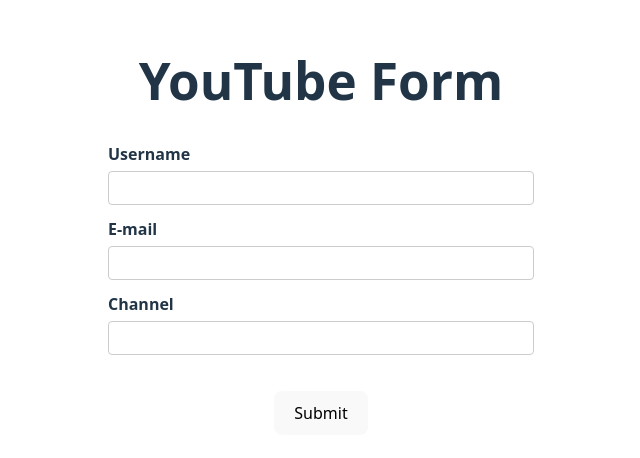
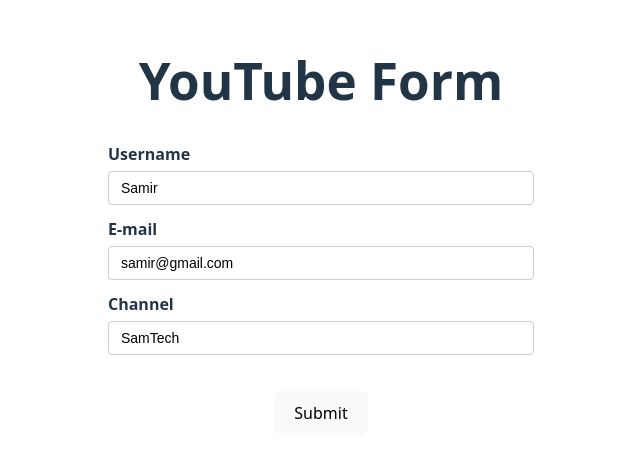
Before and after one commit to sa-mamun/react-hook-form-demo, a React (Vite) app: page / in a window 1280 px wide. Shown: the part 174-632 px from the top of the page, without its empty margins (319-959 px from the left). Built offline with nearby package versions, Linux system fonts and the light colour scheme.

Commit message:
defaultValue added

```diff
--- a/src/components/YouTubeForm.tsx
+++ b/src/components/YouTubeForm.tsx
@@ -9,7 +9,13 @@
 
 const YouTubeForm = () => {
 
-    const form = useForm<FormValues>();
+    const form = useForm<FormValues>({
+        defaultValues: {
+            username: "Samir",
+            email: "samir@gmail.com",
+            channel: "SamTech"
+        }
+    });
     const { register, control, handleSubmit, formState } = form;
     const { errors } = formState;
 
```
